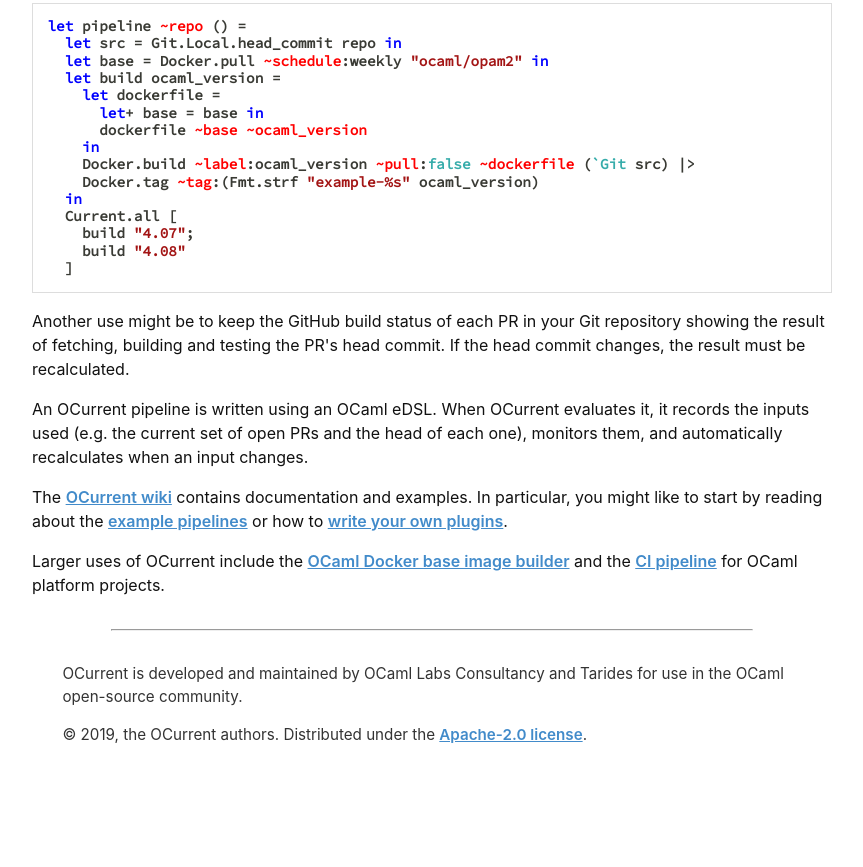
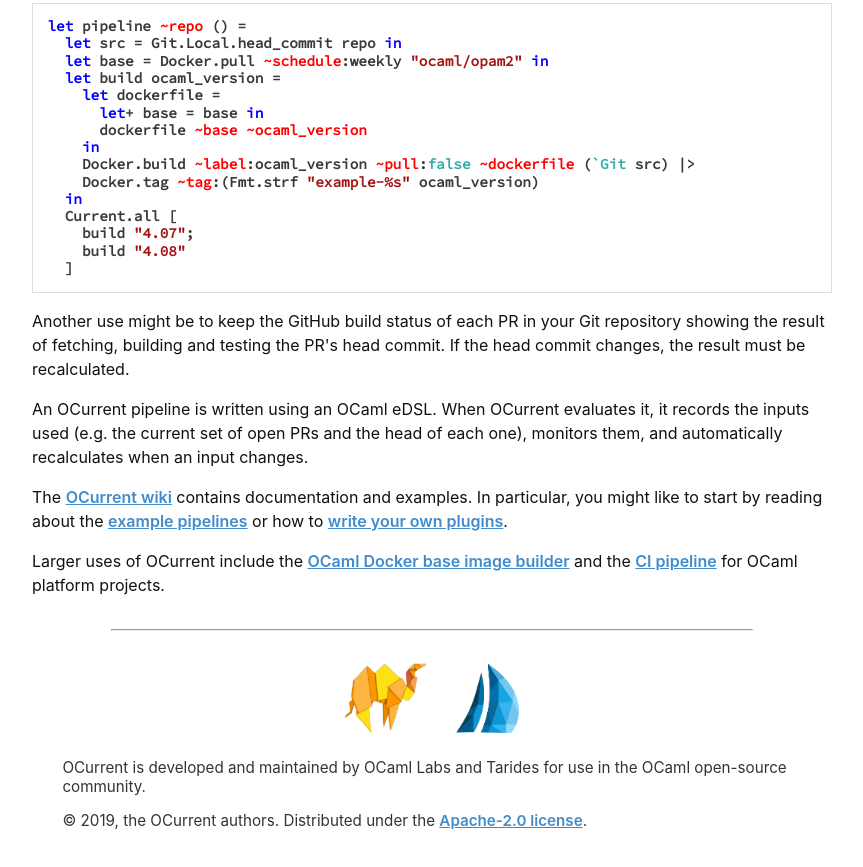
Before and after one commit to ocurrent/ocurrent.org, a Gatsby site: page / in a window 1280 px wide. Shown: the part 575-1442 px from the top of the page, without its empty margins (208-1071 px from the left). Before the commit the page ends 1371 px from the top, so only its background shows below. Built offline with nearby package versions, Linux system fonts and the light colour scheme; Gatsby itself is replaced by a stand-in of ours; some packages are replaced by stand-ins of ours; code samples lack their colours; a web font is replaced by a local one.

Commit message:
Add company logos in footer and extract to separate component

```diff
--- a/data/index.md
+++ b/data/index.md
@@ -45,15 +45,6 @@ how to [write your own plugins][writing-plugins].
 Larger uses of OCurrent include the [OCaml Docker base image
 builder][docker-base-images] and the [CI pipeline][ocaml-ci] for OCaml platform projects.
 
-<hr class="copyright-div">
-<div class="footer">
-OCurrent is developed and maintained by OCaml Labs Consultancy and Tarides for
-use in the OCaml open-source community.
-
-© 2019, the OCurrent authors. Distributed under the [Apache-2.0
-license][license].
-</div>
-
 [docker-base-images]: https://github.com/ocurrent/docker-base-images
 [ocaml-ci]: https://github.com/ocurrent/ocaml-ci
 [writing-plugins]: https://github.com/ocurrent/ocurrent/wiki/Writing-plugins
--- a/gatsby-config.js
+++ b/gatsby-config.js
@@ -25,6 +25,7 @@ module.exports = {
       }
     },
     "gatsby-plugin-sharp",
+    "gatsby-transformer-sharp",
     "gatsby-transformer-inline-svg",
     {
       resolve: `gatsby-plugin-google-fonts`,
--- a/package.json
+++ b/package.json
@@ -5,6 +5,7 @@
   "author": "Craig Ferguson <craig@tarides.com>",
   "dependencies": {
     "gatsby": "^2.15.6",
+    "gatsby-image": "^2.2.32",
     "gatsby-plugin-google-fonts": "^1.0.1",
     "gatsby-plugin-react-helmet": "^3.1.6",
     "gatsby-plugin-sharp": "^2.2.38",
@@ -13,9 +14,11 @@
     "gatsby-source-filesystem": "^2.1.21",
     "gatsby-transformer-inline-svg": "^0.0.1",
     "gatsby-transformer-remark": "^2.6.34",
+    "gatsby-transformer-sharp": "^2.3.4",
     "prismjs": "^1.17.1",
     "react-dom": "^16.9.0",
-    "react-helmet": "^5.2.1"
+    "react-helmet": "^5.2.1",
+    "sharp": "^0.23.2"
   },
   "keywords": [
     "gatsby"
--- /dev/null
+++ b/src/components/footer.css
@@ -0,0 +1,23 @@
+.footer {
+  padding-left: 2em;
+  padding-right: 2em;
+  font-size: 95%;
+  margin-bottom: 50px;
+  color: #333;
+}
+
+.footer-div {
+  width: 80%;
+  margin: 2rem auto;
+  color: #ddd;
+}
+
+.badge-row {
+  display: flex;
+  justify-content: center;
+  margin-bottom: 25px;
+}
+
+.badge {
+  padding: 0 15px;
+}
--- /dev/null
+++ b/src/components/footer.js
@@ -0,0 +1,56 @@
+import React from "react";
+import Img from "gatsby-image";
+
+import "./footer.css";
+
+const CompanyBadge = ({ image, href, alt, verticalAlign }) => {
+  return (
+    <a href={href} target="_blank" rel="noopener noreferrer">
+      <Img
+        fixed={image.childImageSharp.fixed}
+        alt={alt}
+        style={{ "vertical-align": "text-bottom" }}
+      />
+    </a>
+  );
+};
+
+const Footer = ({ logos }) => {
+  return (
+    <>
+      <hr class="footer-div" />
+      <footer class="footer">
+        <div className="badge-row">
+          <div className="badge">
+            <CompanyBadge
+              alt="OCaml Labs"
+              href="http://ocamllabs.io/"
+              image={logos.ocamllabs}
+            />
+          </div>
+          <div className="badge">
+            <CompanyBadge
+              alt="Tarides"
+              href="https://tarides.com/"
+              image={logos.tarides}
+            />
+          </div>
+        </div>
+        <p>
+          OCurrent is developed and maintained by OCaml Labs and Tarides for use
+          in the OCaml open-source community.
+        </p>
+
+        <p>
+          © 2019, the OCurrent authors. Distributed under the{" "}
+          <a href="https://github.com/ocurrent/ocurrent/blob/master/LICENSE">
+            Apache-2.0 license
+          </a>
+          .
+        </p>
+      </footer>
+    </>
+  );
+};
+
+export default Footer;
--- /dev/null
+++ b/src/components/layout.js
@@ -0,0 +1,15 @@
+import React from "react";
+
+import Header from "./header";
+
+const Layout = ({ children }) => (
+  <>
+    <Header />
+
+    <>
+      <div>{children}</div>
+    </>
+  </>
+);
+
+export default Layout;
--- a/src/pages/index.css
+++ b/src/pages/index.css
@@ -78,17 +78,3 @@ code {
   padding-left: 2em;
   padding-right: 2em;
 }
-
-.footer {
-  padding-left: 2em;
-  padding-right: 2em;
-  font-size: 95%;
-  margin-bottom: 50px;
-  color: #333;
-}
-
-.copyright-div {
-  width: 80%;
-  margin: 2rem auto;
-  color: #ddd;
-}
--- a/src/pages/index.js
+++ b/src/pages/index.js
@@ -1,9 +1,11 @@
 import React from "react";
+import { graphql } from "gatsby";
+
 import Prism from "prismjs";
 import "prismjs/components/prism-ocaml";
-import { graphql } from "gatsby";
 
-import Header from "../components/header";
+import Layout from "../components/layout";
+import Footer from "../components/footer";
 
 import "./index.css";
 
@@ -14,26 +16,47 @@ class HomePage extends React.Component {
 
   render() {
     const { data } = this.props;
-    const { html, frontmatter } = data.allMarkdownRemark.edges[0].node;
+    const { ocamllabs, tarides, allMarkdownRemark } = data;
+    const { html, frontmatter } = allMarkdownRemark.edges[0].node;
     const { title, subtitle } = frontmatter;
 
     return (
-      <>
-        <Header />
+      <Layout>
         <div className="wrapper">
           <div className="heading-wrapper">
             <h1 className="title-large">{title}</h1>
             <h2 className="subtitle">{subtitle}</h2>
           </div>
           <div className="content" dangerouslySetInnerHTML={{ __html: html }} />
+          <Footer logos={{ ocamllabs: ocamllabs, tarides: tarides }} />
         </div>
-      </>
+      </Layout>
     );
   }
 }
 
 export const query = graphql`
   query HomePageQuery {
+    ocamllabs: file(
+      sourceInstanceName: { eq: "data" }
+      relativePath: { eq: "logos/ocamllabs.png" }
+    ) {
+      childImageSharp {
+        fixed(height: 70) {
+          ...GatsbyImageSharpFixed
+        }
+      }
+    }
+    tarides: file(
+      sourceInstanceName: { eq: "data" }
+      relativePath: { eq: "logos/tarides.png" }
+    ) {
+      childImageSharp {
+        fixed(height: 70) {
+          ...GatsbyImageSharpFixed
+        }
+      }
+    }
     allMarkdownRemark(
       filter: { fileAbsolutePath: { regex: "/data/index.md$/" } }
     ) {
```
Also changed, not shown: data/logos/ocamllabs.png (added), data/logos/tarides.png (added), 1 other file.
